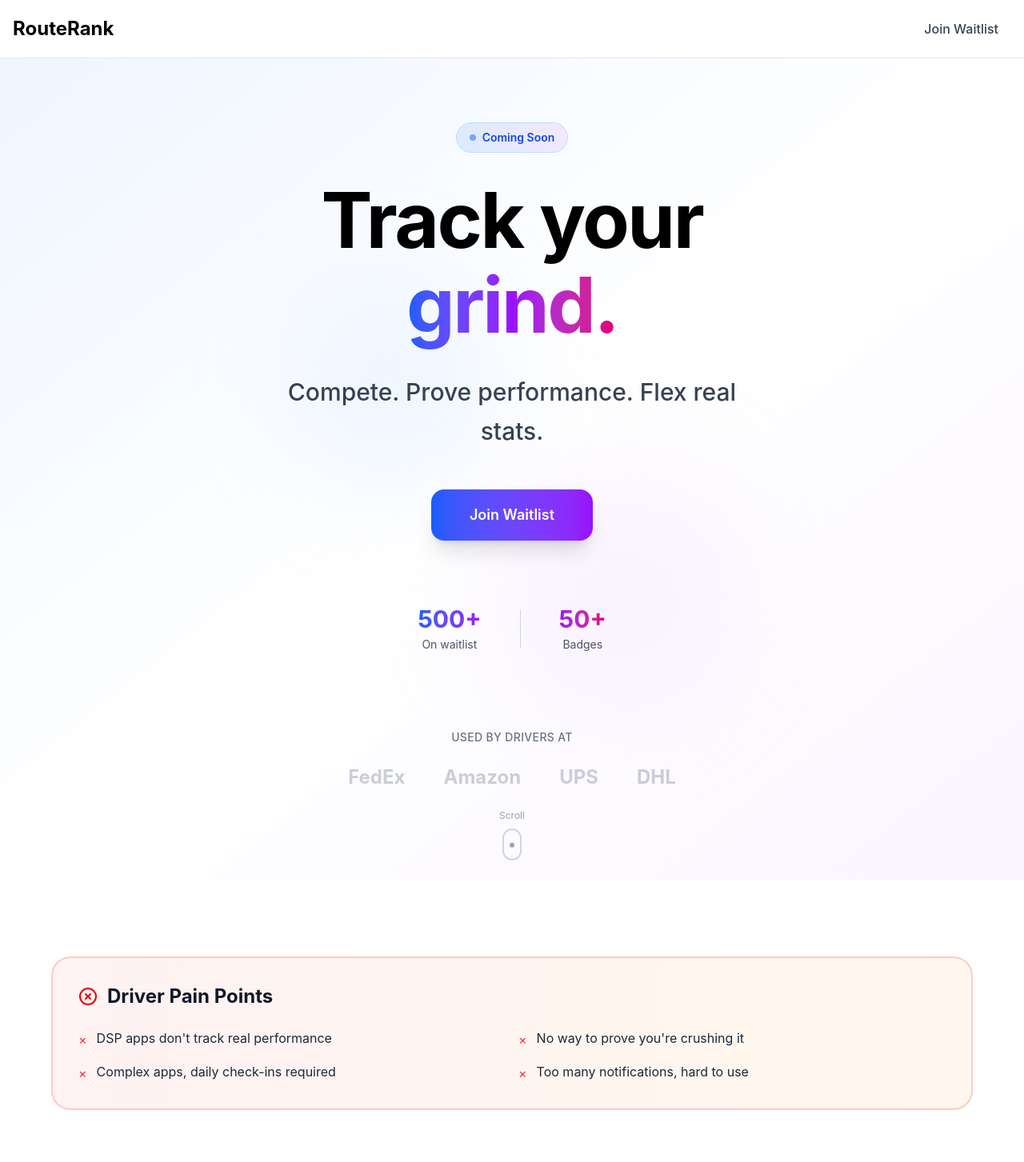
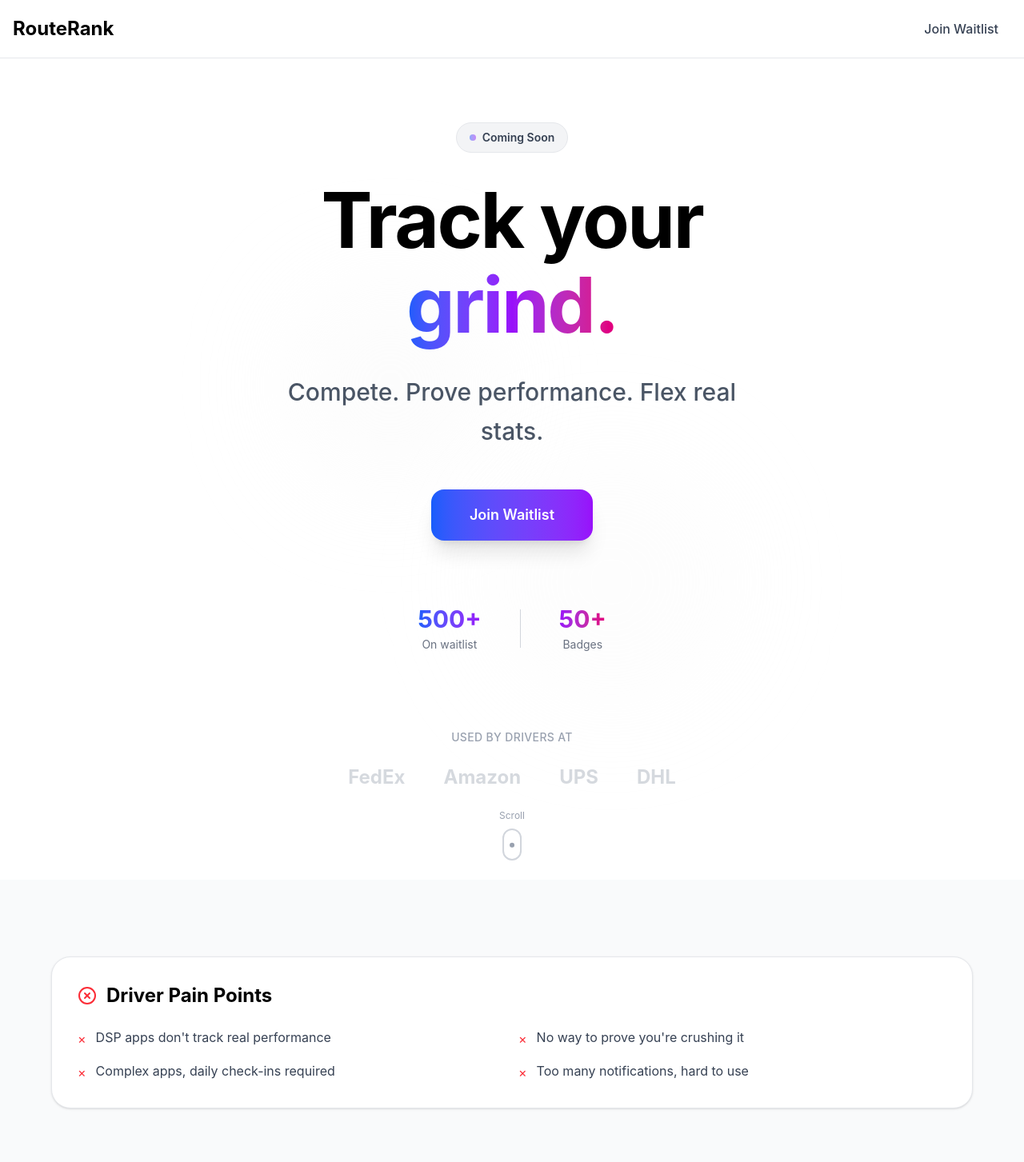
Before and after one commit to interventionbluecamo-afk/routerank-landing, a Next.js app: page / in a window 1280 px wide. Shown: the top 1453 px of the page at 80% size. Built offline with nearby package versions, Linux system fonts and the light colour scheme.

Commit message:
Redesign: Uber-style neutral colors with gradient accents as pops of color

```diff
--- a/components/landing/hero.tsx
+++ b/components/landing/hero.tsx
@@ -5,24 +5,24 @@ import { Button } from '@/components/ui/button';
 
 export function Hero() {
   return (
-    <section className="relative min-h-screen flex items-center justify-center px-4 py-12 sm:py-20 overflow-hidden bg-gradient-to-br from-blue-50 via-white to-purple-50">
-      {/* Subtle animated blobs */}
+    <section className="relative min-h-screen flex items-center justify-center px-4 py-12 sm:py-20 overflow-hidden bg-white">
+      {/* Subtle animated blobs - much more subtle */}
       <div className="absolute inset-0 overflow-hidden pointer-events-none">
         <motion.div
           animate={{
             x: [0, 50, 0],
             y: [0, 30, 0],
           }}
-          transition={{ duration: 15, repeat: Infinity, ease: 'easeInOut' }}
-          className="absolute top-1/4 left-1/4 w-64 h-64 bg-blue-200/20 rounded-full blur-3xl"
+          transition={{ duration: 20, repeat: Infinity, ease: 'easeInOut' }}
+          className="absolute top-1/4 left-1/4 w-64 h-64 bg-gray-100/30 rounded-full blur-3xl"
         />
         <motion.div
           animate={{
             x: [0, -40, 0],
             y: [0, 50, 0],
           }}
-          transition={{ duration: 12, repeat: Infinity, ease: 'easeInOut' }}
-          className="absolute bottom-1/4 right-1/4 w-80 h-80 bg-purple-200/20 rounded-full blur-3xl"
+          transition={{ duration: 18, repeat: Infinity, ease: 'easeInOut' }}
+          className="absolute bottom-1/4 right-1/4 w-80 h-80 bg-gray-100/20 rounded-full blur-3xl"
         />
       </div>
 
@@ -33,18 +33,18 @@ export function Hero() {
           transition={{ duration: 0.6 }}
           className="space-y-6 sm:space-y-8"
         >
-          {/* Coming Soon Badge */}
+          {/* Coming Soon Badge - Neutral with subtle accent */}
           <motion.div
             initial={{ opacity: 0, scale: 0.9 }}
             animate={{ opacity: 1, scale: 1 }}
             transition={{ delay: 0.2 }}
-            className="inline-flex items-center gap-2 px-4 py-2 rounded-full bg-gradient-to-r from-blue-100 to-purple-100 text-blue-700 text-sm font-semibold border border-blue-200"
+            className="inline-flex items-center gap-2 px-4 py-2 rounded-full bg-gray-100 text-gray-700 text-sm font-semibold border border-gray-200"
           >
-            <span className="w-2 h-2 bg-blue-600 rounded-full animate-pulse" />
+            <span className="w-2 h-2 bg-gradient-to-r from-blue-600 to-purple-600 rounded-full animate-pulse" />
             Coming Soon
           </motion.div>
 
-          {/* Main Headline */}
+          {/* Main Headline - Keep gradient on "grind" only */}
           <h1 className="text-6xl sm:text-7xl md:text-8xl font-bold tracking-tight leading-[1.1] text-black px-4">
             Track your
             <br />
@@ -54,11 +54,11 @@ export function Hero() {
           </h1>
 
           {/* Subheadline */}
-          <p className="text-xl sm:text-2xl md:text-3xl text-gray-700 leading-relaxed max-w-2xl mx-auto font-medium px-4">
+          <p className="text-xl sm:text-2xl md:text-3xl text-gray-600 leading-relaxed max-w-2xl mx-auto font-medium px-4">
             Compete. Prove performance. Flex real stats.
           </p>
 
-          {/* Primary CTA */}
+          {/* Primary CTA - Keep gradient as accent */}
           <motion.div
             initial={{ opacity: 0, y: 20 }}
             animate={{ opacity: 1, y: 0 }}
@@ -70,7 +70,7 @@ export function Hero() {
             </Button>
           </motion.div>
 
-          {/* Key Stats - Compact */}
+          {/* Key Stats - Neutral text with gradient as accent */}
           <motion.div
             initial={{ opacity: 0 }}
             animate={{ opacity: 1 }}
@@ -79,12 +79,12 @@ export function Hero() {
           >
             <div className="text-center">
               <div className="text-2xl sm:text-3xl font-bold bg-gradient-to-r from-blue-600 to-purple-600 bg-clip-text text-transparent">500+</div>
-              <div className="text-xs sm:text-sm text-gray-600 mt-1">On waitlist</div>
+              <div className="text-xs sm:text-sm text-gray-500 mt-1">On waitlist</div>
             </div>
             <div className="h-8 sm:h-12 w-px bg-gray-300" />
             <div className="text-center">
               <div className="text-2xl sm:text-3xl font-bold bg-gradient-to-r from-purple-600 to-pink-600 bg-clip-text text-transparent">50+</div>
-              <div className="text-xs sm:text-sm text-gray-600 mt-1">Badges</div>
+              <div className="text-xs sm:text-sm text-gray-500 mt-1">Badges</div>
             </div>
           </motion.div>
 
@@ -95,7 +95,7 @@ export function Hero() {
             transition={{ delay: 0.8 }}
             className="pt-12 sm:pt-16 pb-8"
           >
-            <p className="text-xs sm:text-sm text-gray-500 mb-4 sm:mb-6 font-medium tracking-wide uppercase">
+            <p className="text-xs sm:text-sm text-gray-400 mb-4 sm:mb-6 font-medium tracking-wide uppercase">
               Used by drivers at
             </p>
             <div className="flex flex-wrap items-center justify-center gap-8 sm:gap-10 lg:gap-12">
@@ -110,9 +110,9 @@ export function Hero() {
                   initial={{ opacity: 0, scale: 0.9 }}
                   animate={{ opacity: 1, scale: 1 }}
                   transition={{ delay: 0.9 + index * 0.1 }}
-                  className="text-gray-400 hover:text-gray-500 transition-all"
+                  className="text-gray-400 hover:text-gray-600 transition-all"
                 >
-                  <div className="text-lg sm:text-xl md:text-2xl font-bold opacity-50 hover:opacity-70">
+                  <div className="text-lg sm:text-xl md:text-2xl font-bold opacity-40 hover:opacity-60">
                     {company.logo}
                   </div>
                 </motion.div>
--- a/components/landing/mvp-details.tsx
+++ b/components/landing/mvp-details.tsx
@@ -45,7 +45,7 @@ const mvpFeatures = [
 
 export function MVPDetails() {
   return (
-    <section className="py-16 sm:py-24 px-4 bg-gray-50">
+    <section className="py-16 sm:py-24 px-4 bg-white">
       <div className="max-w-7xl mx-auto">
         <motion.div
           initial={{ opacity: 0, y: 20 }}
@@ -54,14 +54,14 @@ export function MVPDetails() {
           transition={{ duration: 0.6 }}
           className="text-center mb-10 sm:mb-16"
         >
-          <div className="inline-flex items-center gap-2 px-4 py-2 rounded-full bg-gradient-to-r from-blue-100 to-purple-100 text-blue-700 text-sm font-semibold mb-4 sm:mb-6 border border-blue-200">
+          <div className="inline-flex items-center gap-2 px-4 py-2 rounded-full bg-gray-100 text-gray-700 text-sm font-semibold mb-4 sm:mb-6 border border-gray-200">
             <Zap className="w-4 h-4" />
             MVP Features
           </div>
           <h2 className="text-5xl sm:text-6xl font-bold tracking-tight text-black mb-4 sm:mb-6">
             Everything you need
           </h2>
-          <p className="text-lg sm:text-xl text-gray-700 max-w-2xl mx-auto">
+          <p className="text-lg sm:text-xl text-gray-600 max-w-2xl mx-auto">
             Simple. Powerful. Built for drivers.
           </p>
         </motion.div>
--- a/components/landing/problem-solution.tsx
+++ b/components/landing/problem-solution.tsx
@@ -5,9 +5,9 @@ import { XCircle, CheckCircle, Camera, TrendingUp, Award } from 'lucide-react';
 
 export function ProblemSolution() {
   return (
-    <section className="py-16 sm:py-24 px-4 bg-white">
+    <section className="py-16 sm:py-24 px-4 bg-gray-50">
       <div className="max-w-6xl mx-auto">
-        {/* Problem - Compact */}
+        {/* Problem - Neutral background */}
         <motion.div
           initial={{ opacity: 0, y: 20 }}
           whileInView={{ opacity: 1, y: 0 }}
@@ -15,10 +15,10 @@ export function ProblemSolution() {
           transition={{ duration: 0.6 }}
           className="mb-12 sm:mb-16"
         >
-          <div className="bg-gradient-to-r from-red-50 to-orange-50 rounded-2xl sm:rounded-3xl p-6 sm:p-8 border-2 border-red-200">
+          <div className="bg-white rounded-2xl sm:rounded-3xl p-6 sm:p-8 border border-gray-200 shadow-sm">
             <div className="flex items-center gap-3 mb-4 sm:mb-6">
-              <XCircle className="w-5 h-5 sm:w-6 sm:h-6 text-red-600" />
-              <h3 className="text-xl sm:text-2xl font-bold text-gray-900">Driver Pain Points</h3>
+              <XCircle className="w-5 h-5 sm:w-6 sm:h-6 text-red-500" />
+              <h3 className="text-xl sm:text-2xl font-bold text-black">Driver Pain Points</h3>
             </div>
             <div className="grid sm:grid-cols-2 gap-3 sm:gap-4">
               {[
@@ -36,14 +36,14 @@ export function ProblemSolution() {
                   className="flex items-start gap-2 sm:gap-3"
                 >
                   <span className="text-red-500 mt-0.5 text-sm sm:text-base">×</span>
-                  <span className="text-sm sm:text-base text-gray-800">{point}</span>
+                  <span className="text-sm sm:text-base text-gray-700">{point}</span>
                 </motion.div>
               ))}
             </div>
           </div>
         </motion.div>
 
-        {/* Solution - Key 3 Features */}
+        {/* Solution - Key 3 Features with gradient accents */}
         <motion.div
           initial={{ opacity: 0, y: 20 }}
           whileInView={{ opacity: 1, y: 0 }}
--- a/components/landing/testimonials.tsx
+++ b/components/landing/testimonials.tsx
@@ -24,7 +24,7 @@ const testimonials = [
 
 export function Testimonials() {
   return (
-    <section className="py-16 sm:py-24 px-4 bg-gradient-to-br from-gray-50 to-blue-50">
+    <section className="py-16 sm:py-24 px-4 bg-gray-50">
       <div className="max-w-5xl mx-auto">
         <motion.div
           initial={{ opacity: 0, y: 20 }}
@@ -33,7 +33,7 @@ export function Testimonials() {
           transition={{ duration: 0.6 }}
           className="text-center mb-8 sm:mb-12"
         >
-          <div className="inline-flex items-center gap-2 px-4 py-2 rounded-full bg-gradient-to-r from-orange-100 to-pink-100 text-orange-700 text-sm font-semibold mb-4 sm:mb-6 border border-orange-200">
+          <div className="inline-flex items-center gap-2 px-4 py-2 rounded-full bg-gray-100 text-gray-700 text-sm font-semibold mb-4 sm:mb-6 border border-gray-200">
             <Quote className="w-4 h-4" />
             Driver Stories
           </div>
```
Also changed, not shown: components/landing/badges-showcase.tsx (+6 -6 lines), components/landing/leaderboard-showcase.tsx (+16 -16 lines), components/landing/waitlist.tsx (+11 -11 lines).
